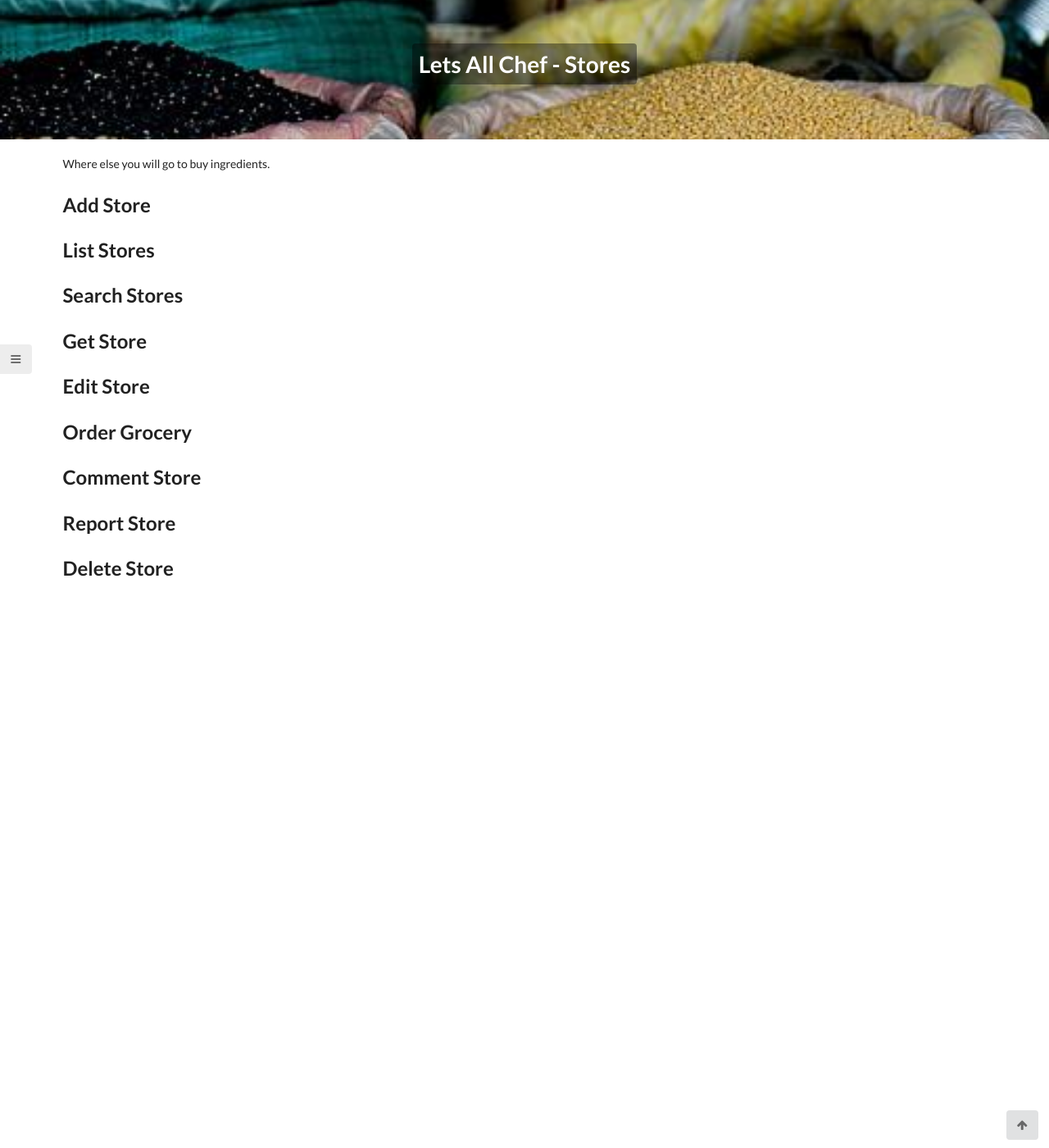
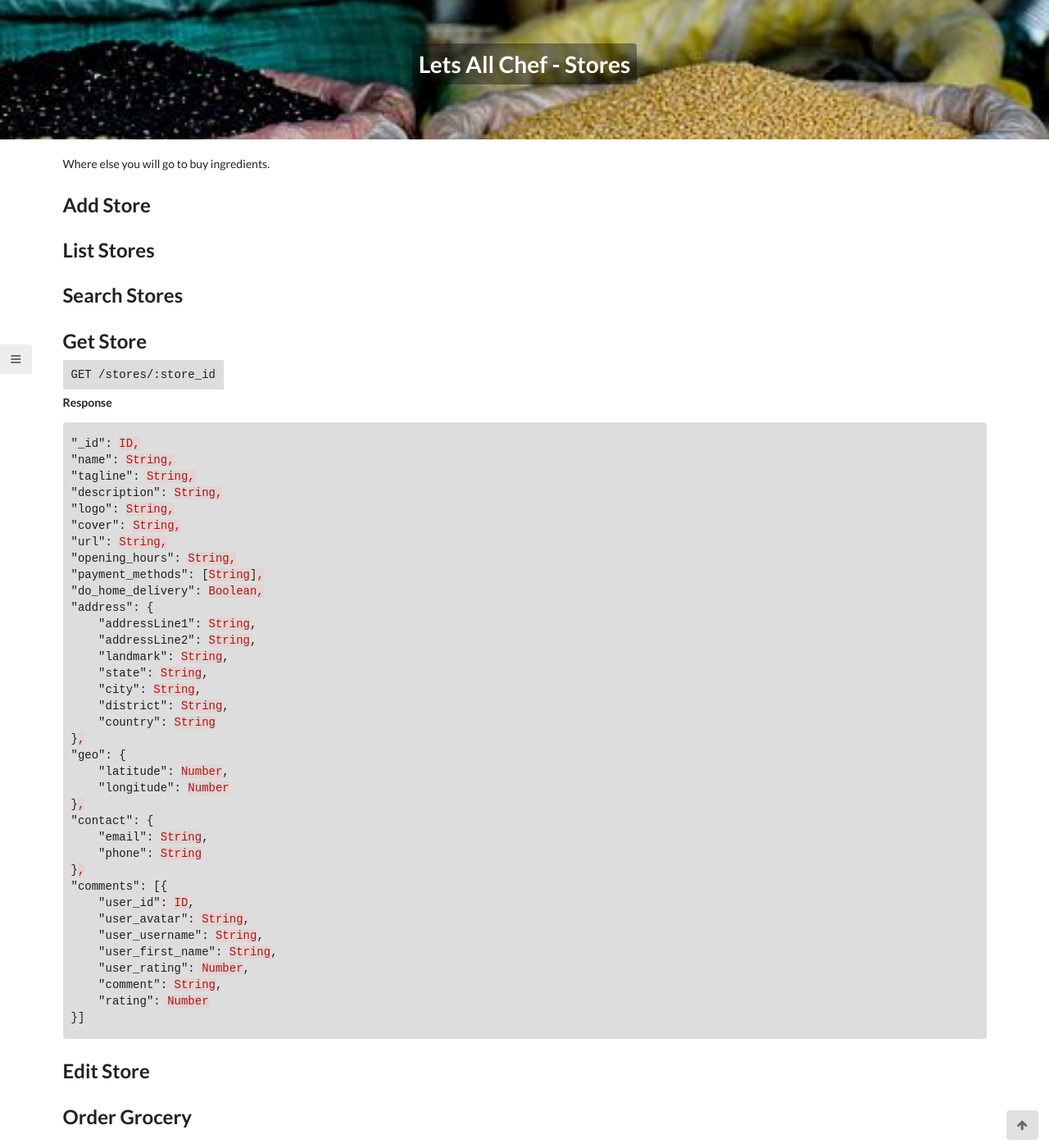
Before and after one commit to letsallchef/docs, a Jekyll site: the page built from _posts/api/2017-03-07-stores.md, in a window 1280 px wide and 1400 px high. Shown: the whole window at 82% size. Built offline with Jekyll 4.4.1, drawn with Linux system fonts in a browser that asks for light colours.

Commit message:
adds get store api route

```diff
--- a/_posts/api/2017-03-07-stores.md
+++ b/_posts/api/2017-03-07-stores.md
@@ -16,6 +16,50 @@ Where else you will go to buy ingredients.
 
 ## Get Store
 
+`GET /stores/:store_id`
+
+**Response**
+
+{% highlight json %}
+"_id": ID,
+"name": String,
+"tagline": String,
+"description": String,
+"logo": String,
+"cover": String,
+"url": String,
+"opening_hours": String,
+"payment_methods": [String],
+"do_home_delivery": Boolean,
+"address": {
+    "addressLine1": String,
+    "addressLine2": String,
+    "landmark": String,
+    "state": String,
+    "city": String,
+    "district": String,
+    "country": String
+},
+"geo": {
+    "latitude": Number,
+    "longitude": Number
+},
+"contact": {
+    "email": String,
+    "phone": String
+},
+"comments": [{
+    "user_id": ID,
+    "user_avatar": String,
+    "user_username": String,
+    "user_first_name": String,
+    "user_rating": Number,
+    "comment": String,
+    "rating": Number
+}]
+{% endhighlight %}
+
+
 ## Edit Store
 
 ## Order Grocery
```
